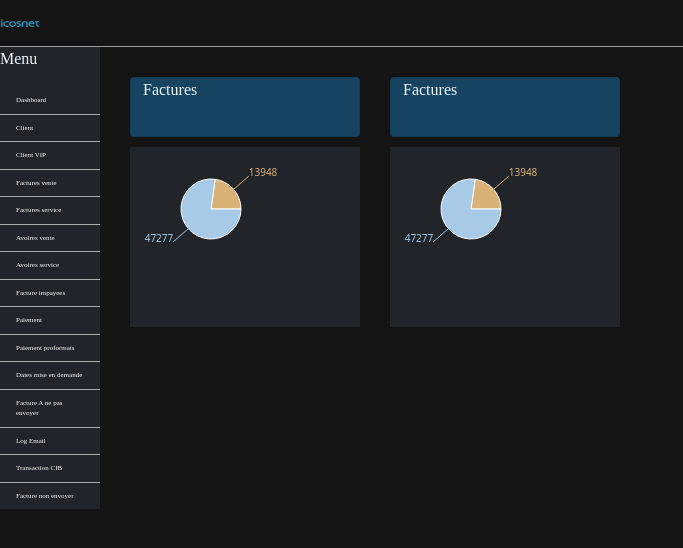
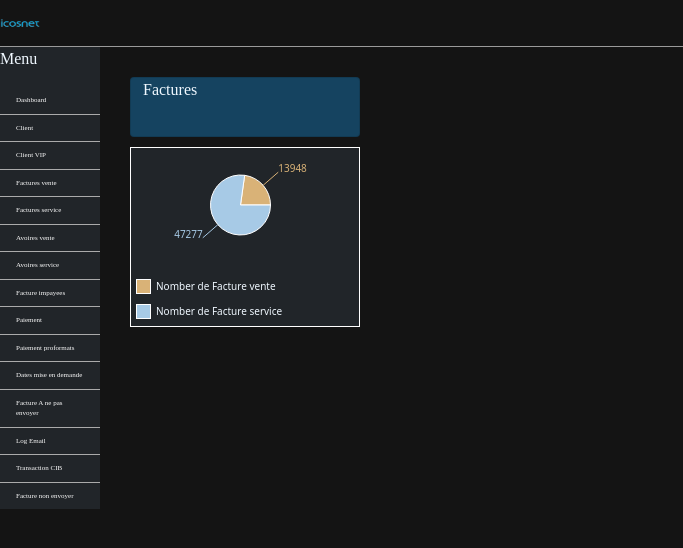
Before and after one commit to Imen-ys/Main-PFE, a React (Create React App) app in the folder front-end/: page / in a window 1280 px wide. Shown: the top 548 px of the page, without its empty margins (0-683 px from the left). Built offline with nearby package versions, Linux system fonts and the light colour scheme.

Commit message:
front end

```diff
--- a/front-end/src/components/Dashboard/Dashboard.css
+++ b/front-end/src/components/Dashboard/Dashboard.css
@@ -1,3 +1,7 @@
+*{
+    margin: 0px;
+    padding: 0px;
+}
 .card{
     background-color: var(--card-color);
     margin: 30px 0px 10px 30px;
@@ -5,11 +9,25 @@
     height: 60px;
     cursor: pointer;
     width: 230px;
-    /* box-shadow: inset 5px 5px 10px #000000; */
     font-family:var(--Main-font);
 }
 .statistic{
     width: 230px;
     height: 180px;
-    margin: 0px 0px 15px 30px;
+    margin: 0px 0px 0px 30px;
+    border: 1px solid var(--light-color);
 }
+.info{
+    width: 15px;
+    height: 15px;
+    border: 1px solid #fff;
+    margin: 5px;
+    /* margin-top: -10px; */
+}
+.details{
+    font-size: 10px;
+    margin: 5px 0px 4px 0px;
+}
+.infos{
+    margin: -14px 3px 5px 0px;
+}
--- a/front-end/src/components/Dashboard/Dashboard.jsx
+++ b/front-end/src/components/Dashboard/Dashboard.jsx
@@ -1,58 +1,50 @@
 import './Dashboard.css'
-import {PieChart, Pie,Sector,Cell} from "recharts"
+import { useState } from 'react';
+import {PieChart, Pie,Sector,Cell,Bar,BarChart,XAxis, YAxis, Tooltip, Legend, CartesianGrid } from "recharts"
 const Dashboard = () => {
+    const [statistic, setstatistic] = useState(false);
     const data = [
             {name : "Nomber de Facture vente", value:13948, fill: '#d9b277'},
             {name : "Nomber de Facture service", value:47277,fill:'#a7cae6'},
     ]
+    const click = () =>{
+        setstatistic(!statistic)
+    }
     return (
         <>
         <div style={{display:'inline-block'}}>
 
-
-        <div className='card'>
+        <div className='card' onClick={click}>
             <p className='container'>Factures</p>
             {/* <button>More Info</button> */}
         </div>
 
-        <div className='statistic bg-dark'>
-        <PieChart width={200} height={200}>
+
+        <div className='statistic bg-dark' >
+            <PieChart width={200} height={140}>
                 <Pie
                     dataKey="value"
                     isAnimationActive={false}
                     data={data}
-            cx="40%"
-            cy="30%"
+                    cx="55%"
+                    cy="40%"
                     outerRadius={30}
                     label ={{fontSize: 10,}}
                 />
             </PieChart>
 
+            <div className='infos'>
+                <div style={{display:"flex"}}>
+                    <div className='info' style={{background:"#d9b277"}}></div>
+                    <p className='details'>Nomber de Facture vente</p>
+                </div>
+                <div style={{display:"flex"}}>
+                    <div className='info' style={{background:"#a7cae6"}}></div>
+                    <p className='details'>Nomber de Facture service</p>
+                </div>
             </div>
         </div>
 
-        <div style={{display:'inline-block'}}>
-
-
-        <div className='card'>
-            <p className='container'>Factures</p>
-            {/* <button>More Info</button> */}
-        </div>
-
-        <div className='statistic bg-dark'>
-        <PieChart width={200} height={200}>
-        <Pie
-            dataKey="value"
-            isAnimationActive={false}
-            data={data}
-            cx="40%"
-            cy="30%"
-            outerRadius={30}
-            label ={{fontSize: 10,}}
-        />
-        </PieChart>
-
-        </div>
         </div>
         </>
     )
--- a/front-end/src/components/Menu/Menu.css
+++ b/front-end/src/components/Menu/Menu.css
@@ -26,3 +26,8 @@ p{
     font-size: 7px;
     cursor: pointer;
 }
+.item:hover{
+    /* background: var(--card-color); */
+    margin-left: 15px;
+    transition: 0.8s;
+}
```
Lines whose indentation alone changed are shown as unchanged.
